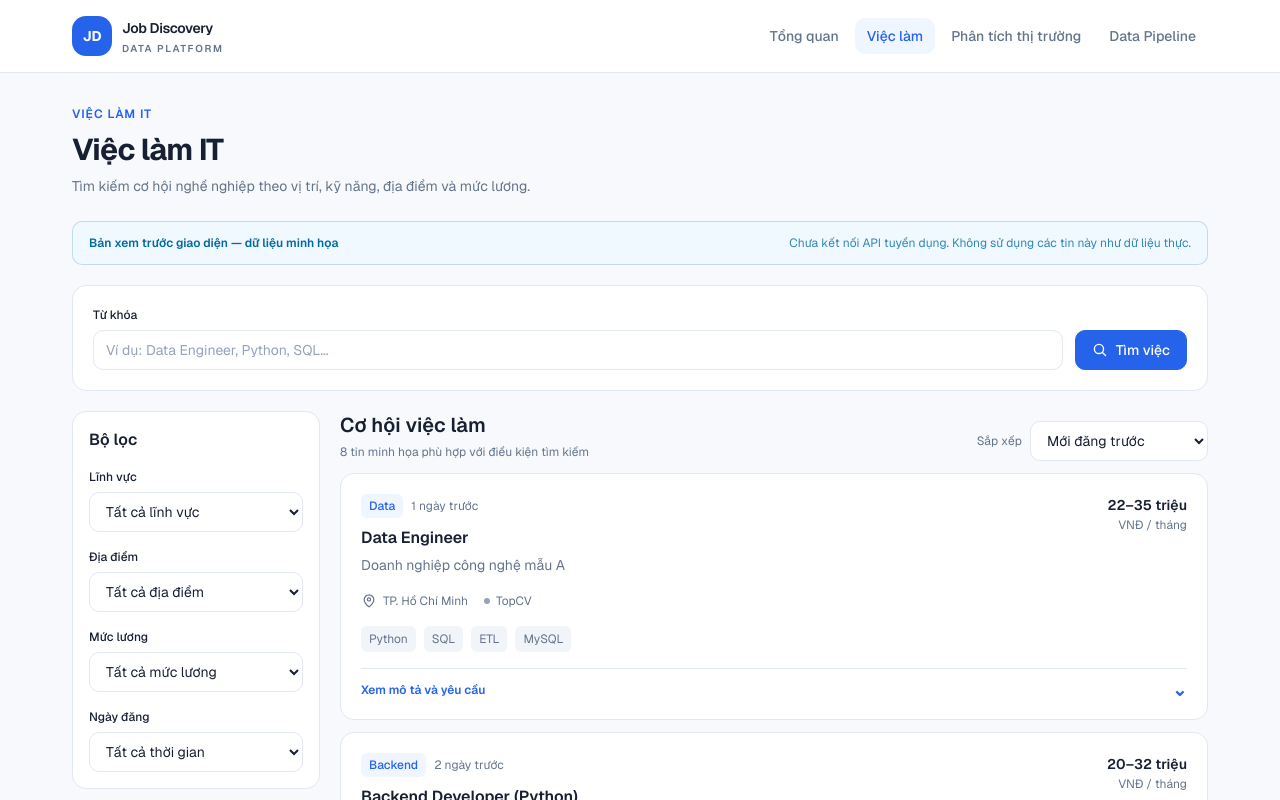
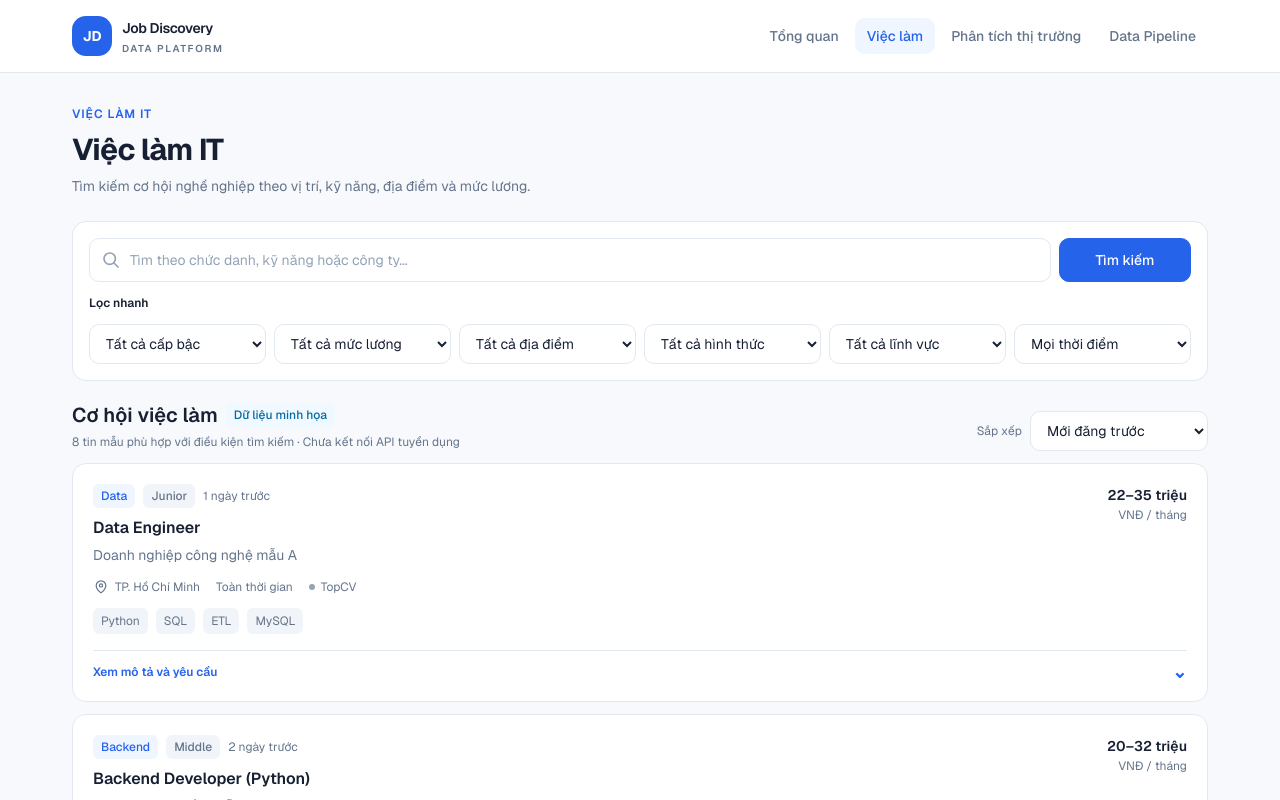
Before and after one commit to VoHoangPhucDTA/job-discovery-platform, a Next.js app in the folder frontend/: page /jobs in a window 1280 px wide. Shown: the top 800 px of the page. Built offline with nearby package versions, Linux system fonts and the light colour scheme.

Commit message:
feat(jobs): simplify search and move filters into horizontal toolbar

```diff
--- a/frontend/app/jobs/jobs-browser.tsx
+++ b/frontend/app/jobs/jobs-browser.tsx
@@ -6,34 +6,38 @@ import { Button } from "../components/ui/button";
 import { Card } from "../components/ui/card";
 import { Input } from "../components/ui/input";
 import { Select } from "../components/ui/select";
-import { demoJobs, type DemoJob, type DemoJobCategory } from "./demo-jobs";
+import {
+  demoJobs,
+  type CareerLevel,
+  type DemoJob,
+  type DemoJobCategory,
+  type EmploymentType,
+} from "./demo-jobs";
 
-type CategoryFilter = "Tất cả" | DemoJobCategory;
-type SalaryFilter = "all" | "under-20" | "20-30" | "over-30";
+type CategoryFilter = "all" | DemoJobCategory;
+type LevelFilter = "all" | CareerLevel;
+type EmploymentFilter = "all" | EmploymentType;
+type SalaryFilter = "all" | "under-10" | "10-20" | "20-30" | "over-30";
 type DateFilter = "all" | "1" | "7" | "30";
 type SortOption = "newest" | "salary-desc" | "salary-asc";
 
-const categories: CategoryFilter[] = [
-  "Tất cả",
-  "Backend",
-  "Data",
-  "Frontend",
-  "DevOps",
-  "QA",
+const categoryOptions: { value: CategoryFilter; label: string }[] = [
+  { value: "all", label: "Tất cả lĩnh vực" },
+  { value: "Backend", label: "Backend" },
+  { value: "Data", label: "Data" },
+  { value: "Frontend", label: "Frontend" },
+  { value: "DevOps", label: "DevOps" },
+  { value: "QA", label: "QA / Testing" },
 ];
 
-const categoryLabels: Record<CategoryFilter, string> = {
-  "Tất cả": "Tất cả lĩnh vực",
-  Backend: "Backend",
-  Data: "Data",
-  Frontend: "Frontend",
-  DevOps: "DevOps",
-  QA: "QA / Testing",
-};
-
-function formatSalary(job: DemoJob) {
-  return job.salaryLabel;
-}
+const levelOptions: { value: LevelFilter; label: string }[] = [
+  { value: "all", label: "Tất cả cấp bậc" },
+  { value: "Intern", label: "Intern" },
+  { value: "Fresher", label: "Fresher" },
+  { value: "Junior", label: "Junior" },
+  { value: "Middle", label: "Middle" },
+  { value: "Senior", label: "Senior" },
+];
 
 function JobCard({ job }: { job: DemoJob }) {
   return (
@@ -43,6 +47,7 @@ function JobCard({ job }: { job: DemoJob }) {
           <div className="min-w-0 flex-1">
             <div className="flex flex-wrap items-center gap-2">
               <Badge variant="primary">{job.category}</Badge>
+              <Badge variant="neutral">{job.level}</Badge>
               <span className="text-small text-muted-foreground">
                 {job.postedLabel}
               </span>
@@ -56,27 +61,35 @@ function JobCard({ job }: { job: DemoJob }) {
           </div>
           <div className="shrink-0 sm:text-right">
             <p className="text-body-emphasis font-semibold text-foreground">
-              {formatSalary(job)}
+              {job.salaryLabel}
             </p>
             <p className="text-small text-muted-foreground">VNĐ / tháng</p>
           </div>
         </div>
 
-        <div className="mt-4 flex flex-wrap items-center gap-x-4 gap-y-2 text-small text-muted-foreground">
+        <div className="mt-3 flex flex-wrap items-center gap-x-4 gap-y-2 text-small text-muted-foreground">
           <span className="inline-flex items-center gap-1.5">
-            <svg aria-hidden="true" viewBox="0 0 20 20" className="size-4" fill="none" stroke="currentColor" strokeWidth="1.5">
+            <svg
+              aria-hidden="true"
+              viewBox="0 0 20 20"
+              className="size-4"
+              fill="none"
+              stroke="currentColor"
+              strokeWidth="1.5"
+            >
               <path d="M16 8.3c0 4.1-6 9-6 9s-6-4.9-6-9a6 6 0 1 1 12 0Z" />
               <circle cx="10" cy="8" r="2" />
             </svg>
             {job.location}
           </span>
+          <span>{job.employmentType}</span>
           <span className="inline-flex items-center gap-1.5">
             <span className="size-1.5 rounded-full bg-subtle-foreground" />
             {job.source}
           </span>
         </div>
 
-        <div className="mt-4 flex flex-wrap gap-2">
+        <div className="mt-3 flex flex-wrap gap-2">
           {job.skills.map((skill) => (
             <span
               key={skill}
@@ -90,14 +103,19 @@ function JobCard({ job }: { job: DemoJob }) {
         <details className="group mt-4 border-t border-border pt-3">
           <summary className="flex cursor-pointer list-none items-center justify-between gap-3 text-small font-semibold text-primary outline-offset-4 marker:hidden focus-visible:outline-2 focus-visible:outline-primary [&::-webkit-details-marker]:hidden">
             <span>Xem mô tả và yêu cầu</span>
-            <span className="text-lg leading-none transition-transform group-open:rotate-180" aria-hidden="true">
+            <span
+              className="text-lg leading-none transition-transform group-open:rotate-180"
+              aria-hidden="true"
+            >
               ⌄
             </span>
           </summary>
           <div className="mt-3 space-y-3">
             <p className="text-body text-muted-foreground">{job.description}</p>
             <div>
-              <p className="text-small font-semibold text-foreground">Yêu cầu chính</p>
+              <p className="text-small font-semibold text-foreground">
+                Yêu cầu chính
+              </p>
               <ul className="mt-2 list-disc space-y-1 pl-5 text-body text-muted-foreground">
                 {job.requirements.map((requirement) => (
                   <li key={requirement}>{requirement}</li>
@@ -114,9 +132,11 @@ function JobCard({ job }: { job: DemoJob }) {
 export function JobsBrowser() {
   const [draftKeyword, setDraftKeyword] = useState("");
   const [keyword, setKeyword] = useState("");
-  const [category, setCategory] = useState<CategoryFilter>("Tất cả");
+  const [level, setLevel] = useState<LevelFilter>("all");
+  const [salary, setSalary] = useState<SalaryFilter>("all");
   const [location, setLocation] = useState("all");
-  const [salary, setSalary] = useState<SalaryFilter>("all");
+  const [employment, setEmployment] = useState<EmploymentFilter>("all");
+  const [category, setCategory] = useState<CategoryFilter>("all");
   const [posted, setPosted] = useState<DateFilter>("all");
   const [sort, setSort] = useState<SortOption>("newest");
 
@@ -129,6 +149,8 @@ export function JobsBrowser() {
         job.company,
         job.location,
         job.category,
+        job.level,
+        job.employmentType,
         ...job.skills,
       ]
         .join(" ")
@@ -137,21 +159,26 @@ export function JobsBrowser() {
       const matchesKeyword =
         normalizedKeyword.length === 0 ||
         searchable.includes(normalizedKeyword);
-      const matchesCategory =
-        category === "Tất cả" || job.category === category;
+      const matchesLevel = level === "all" || job.level === level;
+      const matchesCategory = category === "all" || job.category === category;
       const matchesLocation = location === "all" || job.location === location;
+      const matchesEmployment =
+        employment === "all" || job.employmentType === employment;
       const matchesPosted =
         posted === "all" || job.postedDaysAgo <= Number(posted);
       const matchesSalary =
         salary === "all" ||
-        (salary === "under-20" && job.salaryMax < 20) ||
+        (salary === "under-10" && job.salaryMin < 10) ||
+        (salary === "10-20" && job.salaryMin <= 20 && job.salaryMax >= 10) ||
         (salary === "20-30" && job.salaryMin <= 30 && job.salaryMax >= 20) ||
         (salary === "over-30" && job.salaryMax > 30);
 
       return (
         matchesKeyword &&
+        matchesLevel &&
         matchesCategory &&
         matchesLocation &&
+        matchesEmployment &&
         matchesPosted &&
         matchesSalary
       );
@@ -162,7 +189,7 @@ export function JobsBrowser() {
       if (sort === "salary-asc") return a.salaryMin - b.salaryMin;
       return a.postedDaysAgo - b.postedDaysAgo;
     });
-  }, [category, keyword, location, posted, salary, sort]);
+  }, [category, employment, keyword, level, location, posted, salary, sort]);
 
   function handleSearch(event: FormEvent<HTMLFormElement>) {
     event.preventDefault();
@@ -172,104 +199,103 @@ export function JobsBrowser() {
   function clearFilters() {
     setDraftKeyword("");
     setKeyword("");
-    setCategory("Tất cả");
+    setLevel("all");
+    setSalary("all");
     setLocation("all");
-    setSalary("all");
+    setEmployment("all");
+    setCategory("all");
     setPosted("all");
     setSort("newest");
   }
 
   const hasFilters =
     keyword !== "" ||
-    category !== "Tất cả" ||
+    draftKeyword !== "" ||
+    level !== "all" ||
+    salary !== "all" ||
     location !== "all" ||
-    salary !== "all" ||
+    employment !== "all" ||
+    category !== "all" ||
     posted !== "all";
 
   return (
     <div className="space-y-5">
-      <div
-        role="note"
-        className="flex flex-col gap-1 rounded-md border border-info/20 bg-info-soft px-4 py-3 sm:flex-row sm:items-center sm:justify-between"
-      >
-        <p className="text-small font-semibold text-info">
-          Bản xem trước giao diện — dữ liệu minh họa
-        </p>
-        <p className="text-small text-info/80">
-          Chưa kết nối API tuyển dụng. Không sử dụng các tin này như dữ liệu thực.
-        </p>
-      </div>
-
-      <Card className="p-4 sm:p-5">
+      <Card className="space-y-3 p-3 sm:p-4">
         <form
           onSubmit={handleSearch}
-          className="grid gap-3 sm:grid-cols-[minmax(0,1fr)_auto]"
+          className="flex flex-col gap-2 sm:flex-row"
+          role="search"
+          aria-label="Tìm kiếm việc làm"
         >
-          <label className="block min-w-0">
-            <span className="mb-1.5 block text-small font-medium text-foreground">
-              Từ khóa
-            </span>
+          <label className="sr-only" htmlFor="job-keyword">
+            Từ khóa tìm kiếm
+          </label>
+          <div className="relative min-w-0 flex-1">
+            <svg
+              aria-hidden="true"
+              viewBox="0 0 20 20"
+              className="pointer-events-none absolute left-3 top-1/2 size-5 -translate-y-1/2 text-subtle-foreground"
+              fill="none"
+              stroke="currentColor"
+              strokeWidth="1.7"
+            >
+              <circle cx="8.7" cy="8.7" r="5.7" />
+              <path d="m13 13 4 4" strokeLinecap="round" />
+            </svg>
             <Input
+              id="job-keyword"
               type="search"
-              placeholder="Ví dụ: Data Engineer, Python, SQL..."
+              className="h-11 pl-10"
+              placeholder="Tìm theo chức danh, kỹ năng hoặc công ty..."
               value={draftKeyword}
               onChange={(event) => setDraftKeyword(event.target.value)}
             />
-          </label>
-          <div className="flex items-end">
-            <Button type="submit" className="w-full sm:w-auto">
-              <svg aria-hidden="true" viewBox="0 0 20 20" className="size-4" fill="none" stroke="currentColor" strokeWidth="1.7">
-                <circle cx="8.7" cy="8.7" r="5.7" />
-                <path d="m13 13 4 4" strokeLinecap="round" />
-              </svg>
-              Tìm việc
+          </div>
+          <Button type="submit" size="lg" className="sm:min-w-[132px]">
+            Tìm kiếm
           </Button>
-          </div>
         </form>
-      </Card>
 
-      <div className="grid items-start gap-5 xl:grid-cols-[248px_minmax(0,1fr)]">
-        <aside aria-label="Bộ lọc việc làm">
-          <Card className="p-4">
-            <div className="flex items-center justify-between gap-2">
-              <h2 className="text-card-title font-semibold text-foreground">
-                Bộ lọc
-              </h2>
+        <div className="flex flex-wrap items-center justify-between gap-2">
+          <p className="text-small font-semibold text-foreground">Lọc nhanh</p>
           {hasFilters ? (
             <button
               type="button"
               onClick={clearFilters}
               className="text-small font-medium text-primary hover:text-primary-hover"
             >
-                  Xóa lọc
+              Xóa tất cả bộ lọc
             </button>
           ) : null}
         </div>
 
-            <div className="mt-4 space-y-4">
-              <label className="block">
-                <span className="mb-1.5 block text-small font-medium text-foreground">
-                  Lĩnh vực
-                </span>
+        <div className="grid grid-cols-2 gap-2 sm:grid-cols-3 xl:grid-cols-6">
           <Select
-                  value={category}
-                  onChange={(event) =>
-                    setCategory(event.target.value as CategoryFilter)
-                  }
+            aria-label="Lọc theo cấp bậc"
+            value={level}
+            onChange={(event) => setLevel(event.target.value as LevelFilter)}
           >
-                  {categories.map((item) => (
-                    <option key={item} value={item}>
-                      {categoryLabels[item]}
+            {levelOptions.map((item) => (
+              <option key={item.value} value={item.value}>
+                {item.label}
               </option>
             ))}
           </Select>
-              </label>
 
-              <label className="block">
-                <span className="mb-1.5 block text-small font-medium text-foreground">
-                  Địa điểm
-                </span>
           <Select
+            aria-label="Lọc theo mức lương"
+            value={salary}
+            onChange={(event) => setSalary(event.target.value as SalaryFilter)}
+          >
+            <option value="all">Tất cả mức lương</option>
+            <option value="under-10">Dưới 10 triệu</option>
+            <option value="10-20">10–20 triệu</option>
+            <option value="20-30">20–30 triệu</option>
+            <option value="over-30">Trên 30 triệu</option>
+          </Select>
+
+          <Select
+            aria-label="Lọc theo địa điểm"
             value={location}
             onChange={(event) => setLocation(event.target.value)}
           >
@@ -279,60 +305,66 @@ export function JobsBrowser() {
             <option value="Đà Nẵng">Đà Nẵng</option>
             <option value="Remote">Remote</option>
           </Select>
-              </label>
 
-              <label className="block">
-                <span className="mb-1.5 block text-small font-medium text-foreground">
-                  Mức lương
-                </span>
           <Select
-                  value={salary}
+            aria-label="Lọc theo hình thức làm việc"
+            value={employment}
             onChange={(event) =>
-                    setSalary(event.target.value as SalaryFilter)
+              setEmployment(event.target.value as EmploymentFilter)
             }
           >
-                  <option value="all">Tất cả mức lương</option>
-                  <option value="under-20">Dưới 20 triệu</option>
-                  <option value="20-30">20–30 triệu</option>
-                  <option value="over-30">Trên 30 triệu</option>
+            <option value="all">Tất cả hình thức</option>
+            <option value="Toàn thời gian">Toàn thời gian</option>
+            <option value="Bán thời gian">Bán thời gian</option>
+            <option value="Thực tập">Thực tập</option>
           </Select>
-              </label>
 
-              <label className="block">
-                <span className="mb-1.5 block text-small font-medium text-foreground">
-                  Ngày đăng
-                </span>
           <Select
-                  value={posted}
+            aria-label="Lọc theo lĩnh vực"
+            value={category}
             onChange={(event) =>
-                    setPosted(event.target.value as DateFilter)
+              setCategory(event.target.value as CategoryFilter)
             }
           >
-                  <option value="all">Tất cả thời gian</option>
+            {categoryOptions.map((item) => (
+              <option key={item.value} value={item.value}>
+                {item.label}
+              </option>
+            ))}
+          </Select>
+
+          <Select
+            aria-label="Lọc theo thời gian đăng"
+            value={posted}
+            onChange={(event) => setPosted(event.target.value as DateFilter)}
+          >
+            <option value="all">Mọi thời điểm</option>
             <option value="1">24 giờ qua</option>
             <option value="7">7 ngày qua</option>
             <option value="30">30 ngày qua</option>
           </Select>
-              </label>
         </div>
       </Card>
-        </aside>
 
-        <section aria-labelledby="job-results-title" className="min-w-0 space-y-3">
+      <section aria-labelledby="job-results-title" className="space-y-3">
         <div className="flex flex-col gap-2 sm:flex-row sm:items-end sm:justify-between">
           <div>
-              <h2
+            <div className="flex flex-wrap items-center gap-2">
+              <h1
                 id="job-results-title"
                 className="text-section-title font-semibold text-foreground"
               >
                 Cơ hội việc làm
-              </h2>
+              </h1>
+              <Badge variant="info">Dữ liệu minh họa</Badge>
+            </div>
             <p
               className="mt-1 text-small text-muted-foreground"
               role="status"
               aria-live="polite"
             >
-                {filteredJobs.length} tin minh họa phù hợp với điều kiện tìm kiếm
+              {filteredJobs.length} tin mẫu phù hợp với điều kiện tìm kiếm
+              {" · "}Chưa kết nối API tuyển dụng
             </p>
           </div>
           <label className="flex items-center gap-2 text-small text-muted-foreground">
@@ -358,14 +390,21 @@ export function JobsBrowser() {
         ) : (
           <Card className="px-5 py-12 text-center">
             <div className="mx-auto flex size-11 items-center justify-center rounded-lg bg-surface-muted text-muted-foreground">
-                <svg aria-hidden="true" viewBox="0 0 24 24" className="size-5" fill="none" stroke="currentColor" strokeWidth="1.7">
+              <svg
+                aria-hidden="true"
+                viewBox="0 0 24 24"
+                className="size-5"
+                fill="none"
+                stroke="currentColor"
+                strokeWidth="1.7"
+              >
                 <circle cx="10.5" cy="10.5" r="6.5" />
                 <path d="m16 16 4 4" strokeLinecap="round" />
               </svg>
             </div>
-              <h3 className="mt-3 text-card-title font-semibold text-foreground">
+            <h2 className="mt-3 text-card-title font-semibold text-foreground">
               Không tìm thấy việc làm phù hợp
-              </h3>
+            </h2>
             <p className="mt-1 text-body text-muted-foreground">
               Thử thay đổi từ khóa hoặc nới lỏng một vài bộ lọc.
             </p>
@@ -380,6 +419,5 @@ export function JobsBrowser() {
         )}
       </section>
     </div>
-    </div>
   );
 }
```
Lines whose indentation alone changed are shown as unchanged.
